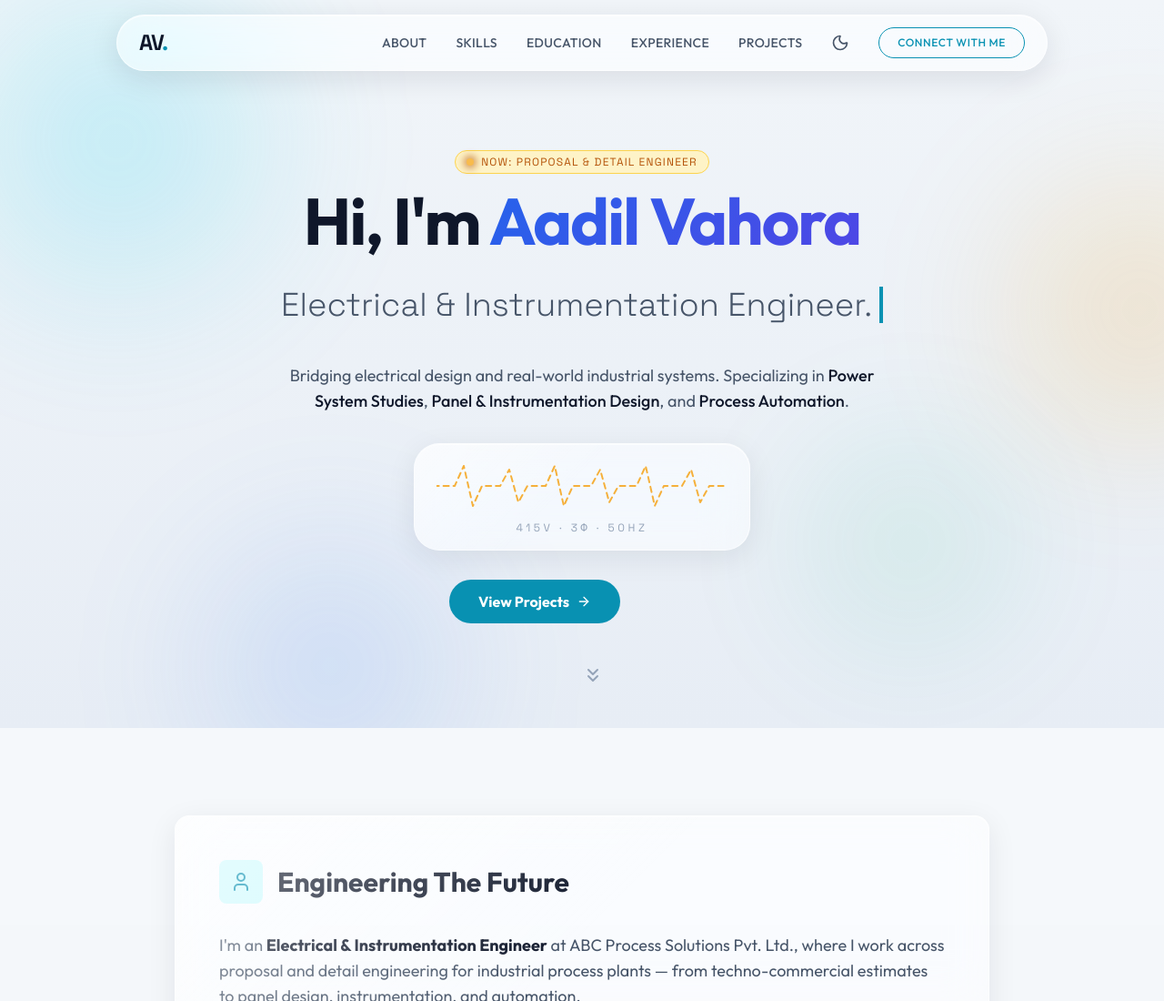
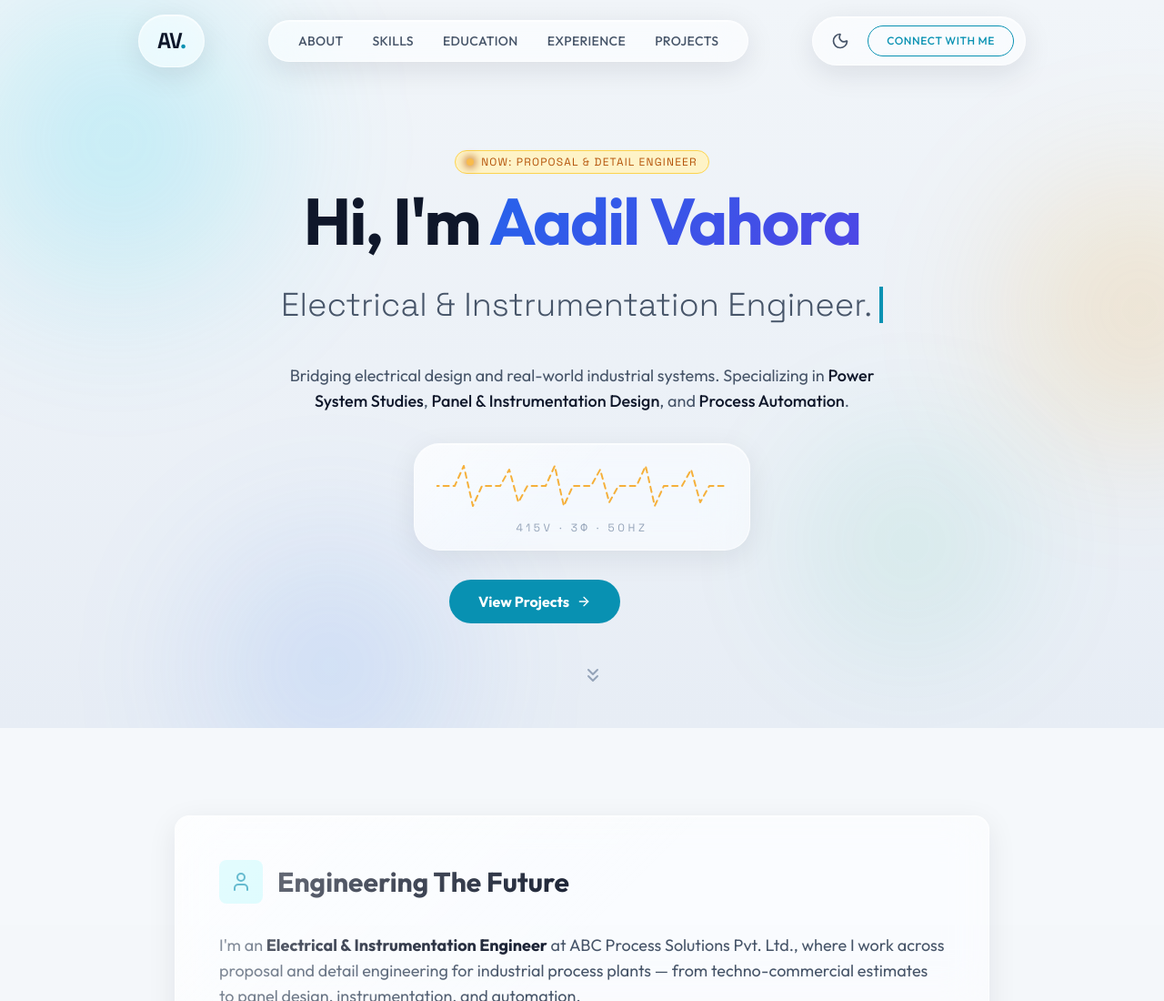
Before and after one commit to aadilll2121/august_resume, a plain HTML site: page index.html in a window 1280 px wide. Shown: the top 1100 px of the page at 91% size. Drawn offline with nearby package versions, Linux system fonts and the light colour scheme.

Commit message:
Add files via upload

```diff
--- a/index.html
+++ b/index.html
@@ -305,15 +305,15 @@
     </div>
 
     <!-- Navigation -->
-    <header class="fixed top-3 sm:top-4 left-1/2 -translate-x-1/2 w-[94%] sm:w-[92%] max-w-5xl z-50 nav-glass rounded-full transition-all duration-300" id="navbar">
-        <div class="px-4 sm:px-6 py-3 flex justify-between items-center">
-            <a href="#" class="text-2xl font-bold font-mono tracking-tighter hover:text-cyan-600 dark:hover:text-cyan-400 text-slate-900 dark:text-slate-100 transition-colors">
+    <header class="fixed top-3 sm:top-4 inset-x-0 z-50 transition-all duration-300" id="navbar">
+        <div class="max-w-5xl mx-auto px-4 sm:px-6 flex items-center justify-between gap-3">
+            <!-- Logo capsule -->
+            <a href="#" class="nav-glass rounded-full px-5 py-3 text-2xl font-bold font-mono tracking-tighter hover:text-cyan-600 dark:hover:text-cyan-400 text-slate-900 dark:text-slate-100 transition-colors shrink-0">
                 AV<span class="text-cyan-600 dark:text-cyan-400">.</span>
             </a>
 
-            <div class="flex items-center gap-6">
-                <!-- Desktop Nav -->
-                <nav class="hidden md:flex items-center space-x-8 text-sm font-medium tracking-wide">
+            <!-- Desktop Nav capsule -->
+            <nav class="hidden md:flex items-center space-x-8 text-sm font-medium tracking-wide nav-glass rounded-full px-8 py-3">
                 <a href="#about" class="text-slate-600 dark:text-slate-300 hover:text-cyan-600 dark:hover:text-cyan-400 transition-colors">ABOUT</a>
                 <a href="#skills" class="text-slate-600 dark:text-slate-300 hover:text-cyan-600 dark:hover:text-cyan-400 transition-colors">SKILLS</a>
                 <a href="#education" class="text-slate-600 dark:text-slate-300 hover:text-cyan-600 dark:hover:text-cyan-400 transition-colors">EDUCATION</a>
@@ -321,8 +321,10 @@
                 <a href="#projects" class="text-slate-600 dark:text-slate-300 hover:text-cyan-600 dark:hover:text-cyan-400 transition-colors">PROJECTS</a>
             </nav>
 
+            <!-- Controls capsule -->
+            <div class="nav-glass rounded-full px-3 py-2 flex items-center gap-3 shrink-0">
                 <!-- Theme Toggle Button -->
-                <button id="theme-toggle" class="p-2 rounded-full hover:bg-slate-200 dark:hover:bg-slate-800 transition-colors focus:outline-none" aria-label="Toggle Dark Mode">
+                <button id="theme-toggle" class="p-2 rounded-full hover:bg-slate-200/60 dark:hover:bg-slate-800/60 transition-colors focus:outline-none" aria-label="Toggle Dark Mode">
                     <i data-lucide="sun" class="w-5 h-5 text-yellow-400 hidden dark:block"></i>
                     <i data-lucide="moon" class="w-5 h-5 text-slate-600 block dark:hidden"></i>
                 </button>
@@ -333,7 +335,7 @@
                 </a>
 
                 <!-- Mobile Menu Button -->
-                <button id="mobile-toggle" class="md:hidden text-slate-800 dark:text-white focus:outline-none" aria-label="Open menu">
+                <button id="mobile-toggle" class="md:hidden p-2 text-slate-800 dark:text-white focus:outline-none" aria-label="Open menu">
                     <i data-lucide="menu" class="w-6 h-6"></i>
                 </button>
             </div>
```
Lines whose indentation alone changed are shown as unchanged.
